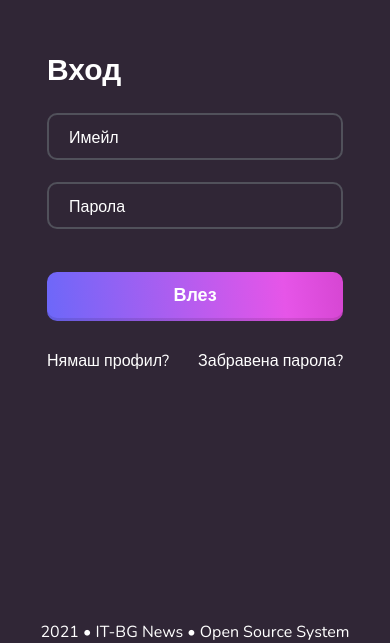
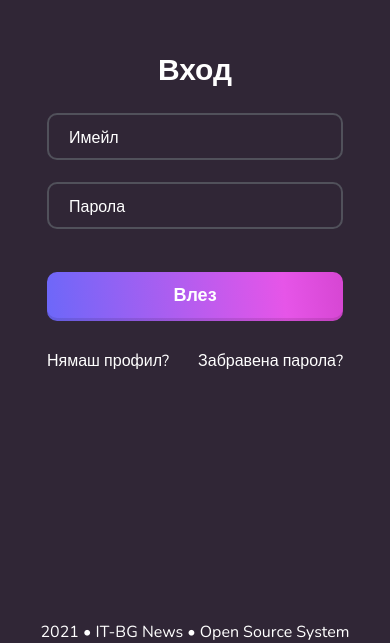
Before and after one commit to kristiyanivanovx/itbgnews, a Next.js app in the folder client/: page /login in a window 390 px wide. Shown: the part 201-844 px from the top of the page. Built offline with nearby package versions, Linux system fonts and the light colour scheme.

Commit message:
changed form style

```diff
--- a/client/styles/Form.module.css
+++ b/client/styles/Form.module.css
@@ -3,9 +3,11 @@
     flex-direction: column;
     justify-content: center;
     margin: auto;
+    max-width: 400px;
 }
 
 .form__title {
+    text-align: center;
     margin-bottom: 1rem;
     padding: 0.5rem 0;
 }
@@ -20,7 +22,7 @@
     height: 65px;
     color: var(--clr-white);
     font-weight: var(--fw-reg);
-    padding-left: 1.75rem ;
+    padding-left: 1.75rem;
     border: 2px solid var(--clr-grey);
     border-radius: 10px;
     margin: 1rem 0;
@@ -41,17 +43,15 @@
     color: var(--clr-white);
 }
 
-
-
 @media (max-width: 600px) {
     .form__title {
-        margin-bottom: .5rem;
+        margin-bottom: 0.5rem;
     }
     .user__input {
         width: 296px;
         height: 47px;
         padding-left: 1.25rem;
-        margin: .7rem 0;
+        margin: 0.7rem 0;
     }
     .user__input::placeholder {
         font-size: 16px;
@@ -60,6 +60,6 @@
         max-width: 290px;
     }
     .forgotten__text {
-        max-width: 290px ;
+        max-width: 290px;
     }
 }
```
